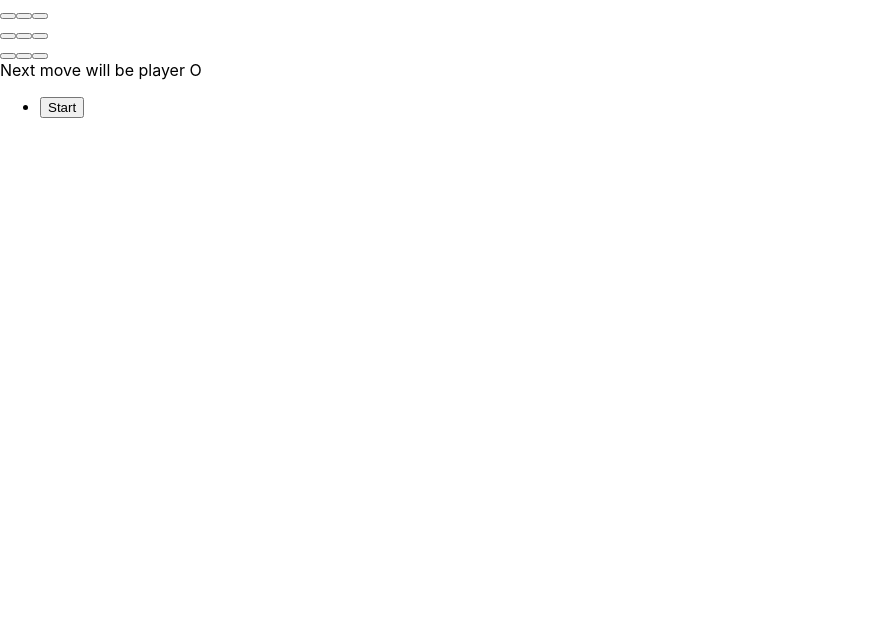
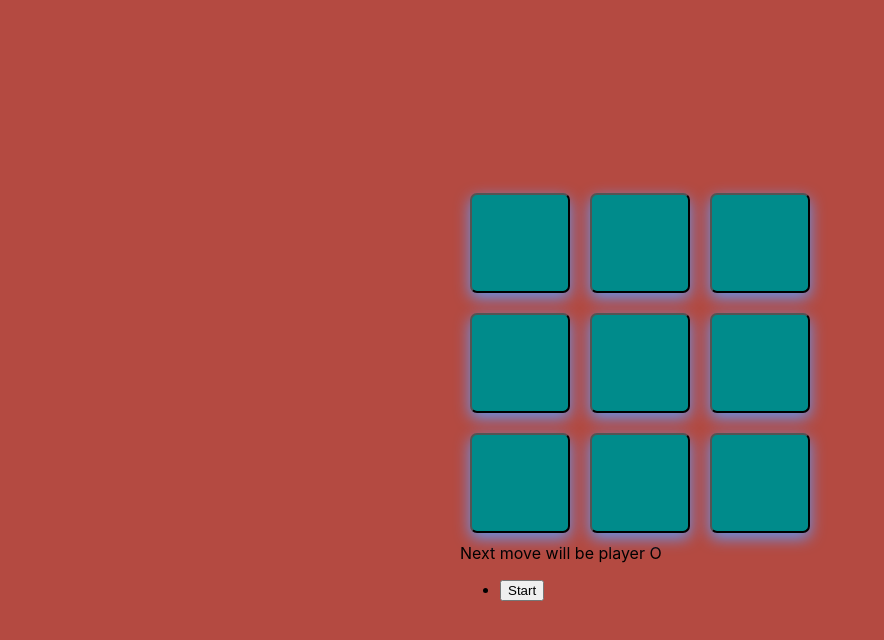
Before and after one commit to MichalWds/tic-tac-toe, a React (Create React App) app: page / in a window 1280 px wide. Shown: the top 640 px of the page, without its empty margins (0-884 px from the left). Built offline with nearby package versions, Linux system fonts and the light colour scheme.

Commit message:
Adding css styling for squares(buttons).

```diff
--- a/src/App.css
+++ b/src/App.css
@@ -1,38 +1,36 @@
-.App {
-  text-align: center;
+*{box-sizing: border-box}
+/*BODY*/
+body{
+    height: 100vh;
+    width: 100%;
+    display: flex;
+    align-items:center;
+    justify-content: center;
+    background: #b44a41;
 }
 
-.App-logo {
-  height: 40vmin;
-  pointer-events: none;
+/*BUTTON*/
+.button {
+    flex: 33% 1;
+    height: 100%;
+    cursor: pointer;
+    place-items: center;
+    font-size: 60px;
+    color: white;
+    background-color: darkcyan;
+    font-weight: bold;
+    font-family: Arial, Helvetica, sans-serif;
+    box-shadow: 0px 5px 15px cornflowerblue;
+    border-radius: 7px;
+    margin: 10px;
+    padding: 20px;
+    width: 100px;
+    height: 100px;
+    cursor: pointer;
+    position: relative;
+    font-size: 70px;
 }
 
-@media (prefers-reduced-motion: no-preference) {
-  .App-logo {
-    animation: App-logo-spin infinite 20s linear;
-  }
+.button:active {
+    background-color: #17bf59;
 }
-
-.App-header {
-  background-color: #282c34;
-  min-height: 100vh;
-  display: flex;
-  flex-direction: column;
-  align-items: center;
-  justify-content: center;
-  font-size: calc(10px + 2vmin);
-  color: white;
-}
-
-.App-link {
-  color: #61dafb;
-}
-
-@keyframes App-logo-spin {
-  from {
-    transform: rotate(0deg);
-  }
-  to {
-    transform: rotate(360deg);
-  }
-}
```
